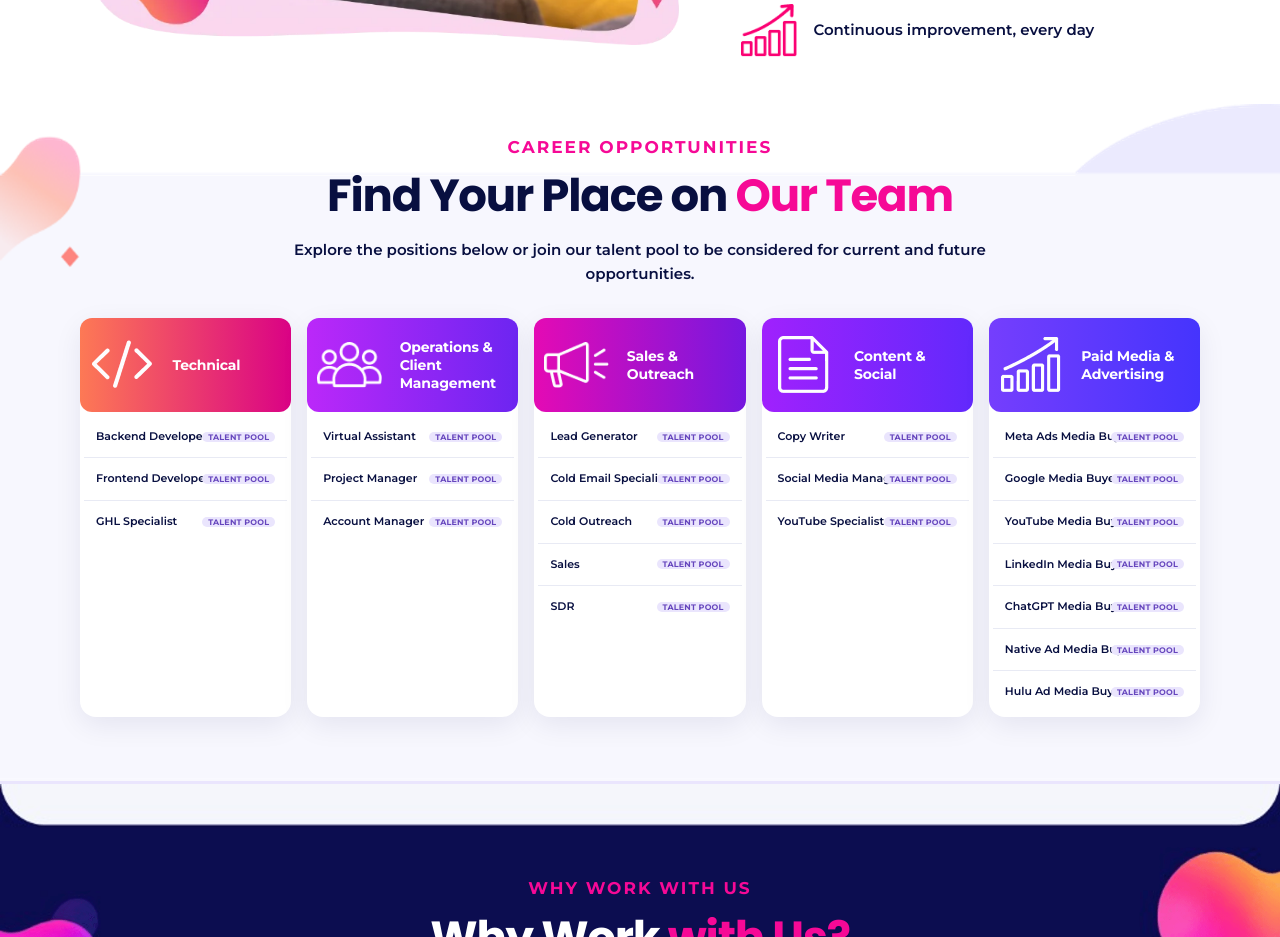
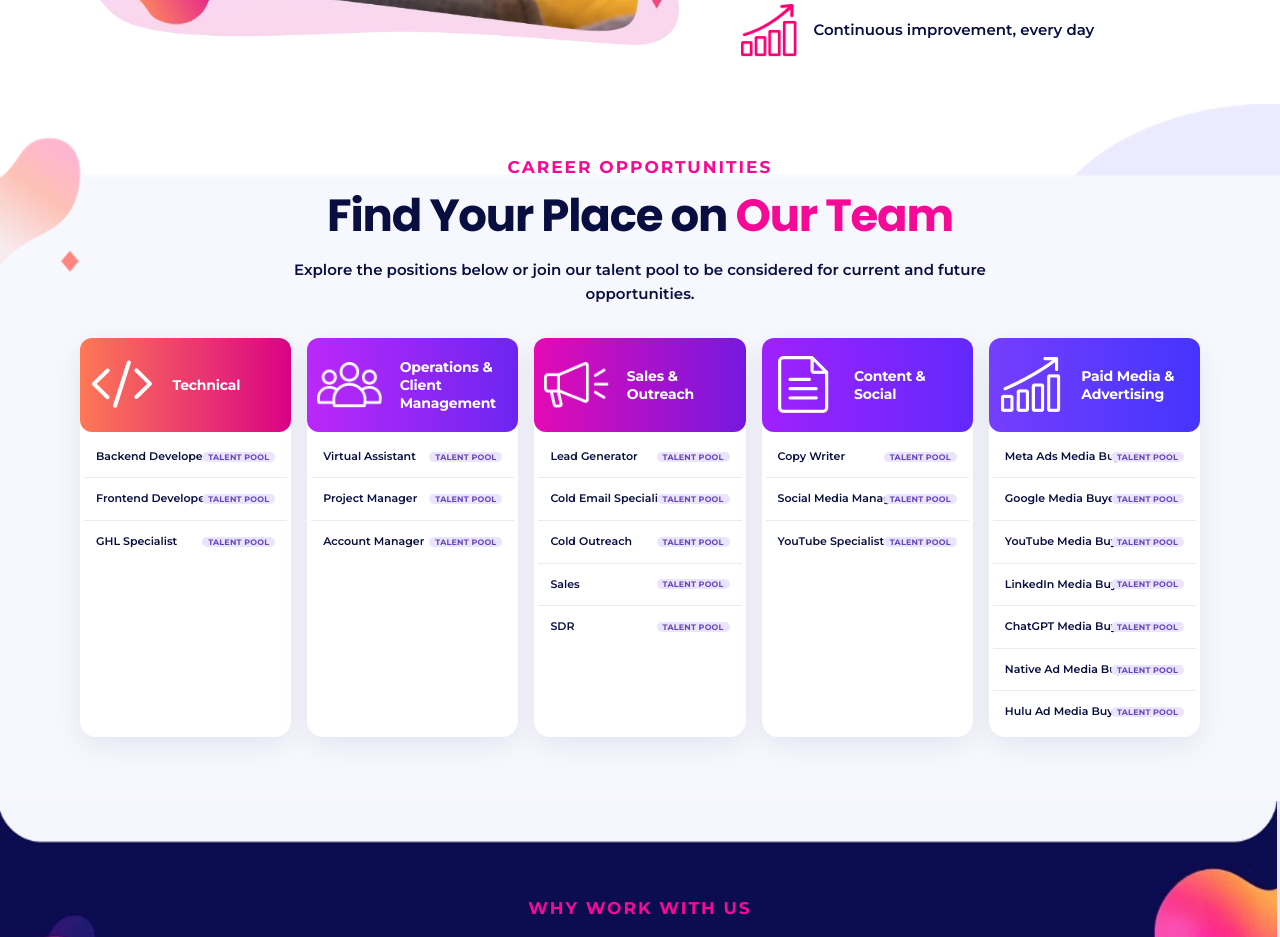
Before and after one commit to DeskTeam-360/dt360, a Next.js app: page /careers in a window 1280 px wide. Shown: the part 1040-1977 px from the top of the page. Built offline with nearby package versions, Linux system fonts and the light colour scheme; no server answers.

Commit message:
Nudge Careers Opportunities content and widen Why Us background.
Shift the opportunities block down 20px and stretch the Why Us image 3px past each side.

Co-authored-by: Cursor <cursoragent@cursor.com>

```diff
--- a/components/pages/careers/CareersOpportunities.tsx
+++ b/components/pages/careers/CareersOpportunities.tsx
@@ -103,7 +103,7 @@ export function CareersOpportunities() {
           className="h-full w-full object-cover object-center lg:object-fill"
         />
       </div>
-      <Container className="relative z-10 max-w-[1440px] !px-4 sm:!px-6 lg:!px-20">
+      <Container className="relative z-10 mt-5 max-w-[1440px] !px-4 sm:!px-6 lg:!px-20">
         <div className="mx-auto max-w-3xl text-center">
           <p className="font-[var(--font-poppins)] text-[13px] font-bold uppercase leading-[1.4] tracking-[2px] text-[#F60996] sm:text-[15px] lg:text-[17px]">
             {d.eyebrow}
--- a/components/pages/careers/CareersWhyUs.tsx
+++ b/components/pages/careers/CareersWhyUs.tsx
@@ -14,7 +14,7 @@ export function CareersWhyUs() {
         quality={100}
         unoptimized
         sizes="100vw"
-        className="h-full w-full translate-y-[3px] object-cover object-center lg:object-fill"
+        className="!left-[-3px] !right-[-3px] h-full w-auto object-cover object-center lg:object-fill"
         aria-hidden
       />
 
```
